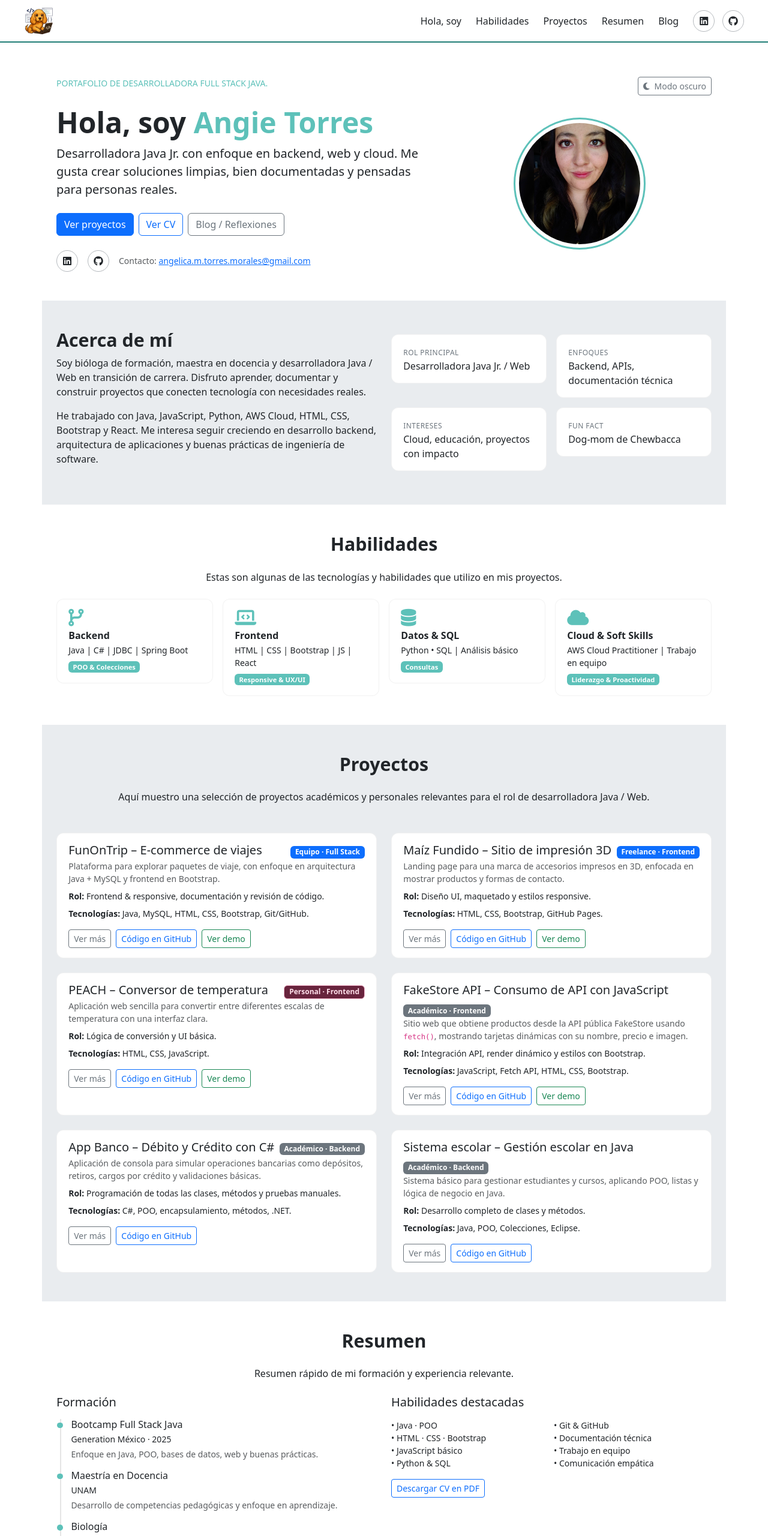
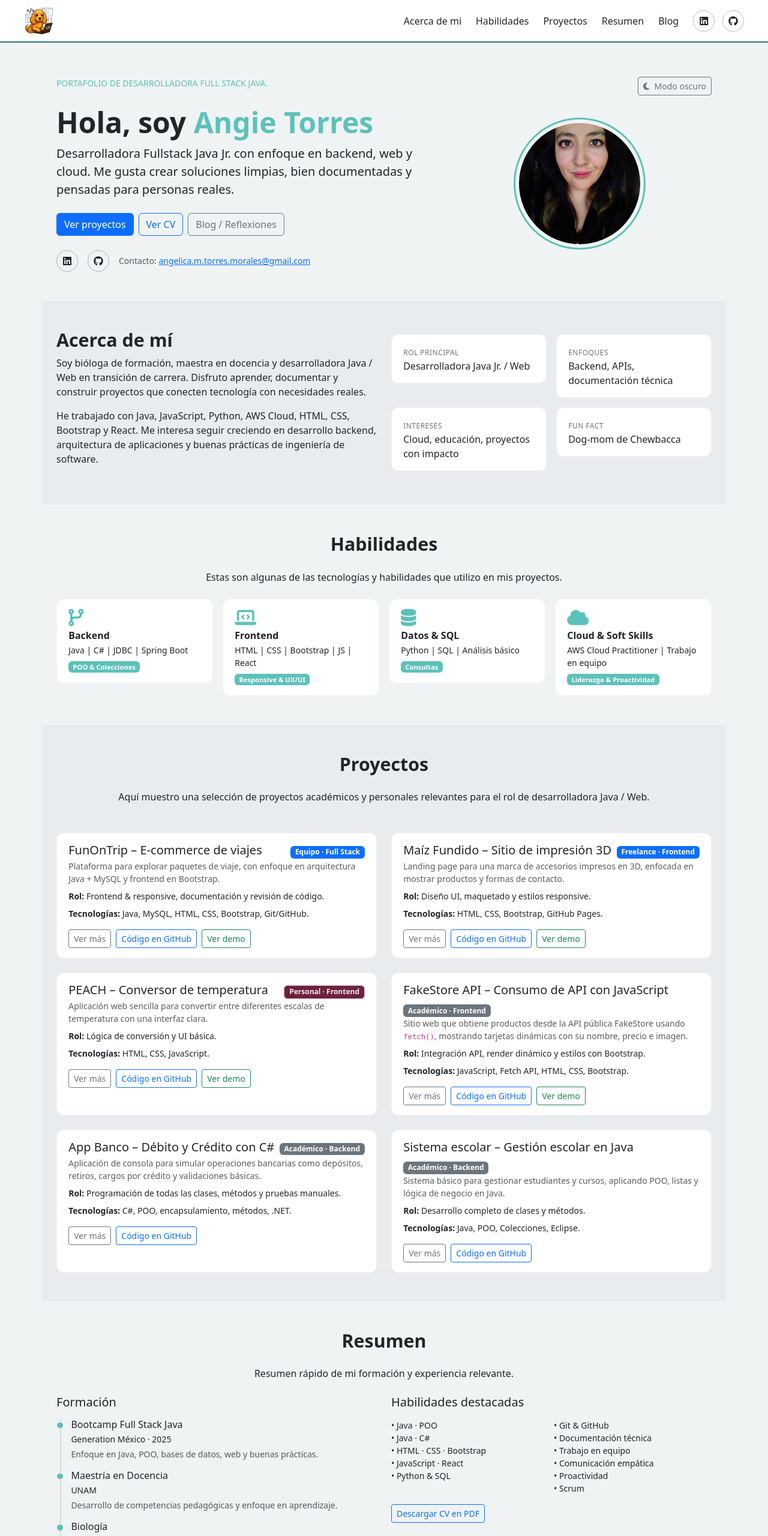
Before and after one commit to Angie-Torres-M/MiPortafolio_AngieTorres, a plain HTML site: page index.html in a window 1280 px wide. Shown: the top 2560 px of the page at 60% size. Drawn offline with nearby package versions, Linux system fonts and the light colour scheme.

Commit message:
Arregle cambios al modo claro para que no deslumbre tanto

```diff
--- a/CSS/style.css
+++ b/CSS/style.css
@@ -22,6 +22,7 @@ body {
   display: flex;
   flex-direction: column;
   min-height: 100vh;
+  background-color: #eef1f3da !important ;
 }
 
 /* El main crece para rellenar el espacio entre header y footer */
--- a/header.html
+++ b/header.html
@@ -64,7 +64,7 @@
                     <!-- Menú (navMenu se controla con JS) -->
                     <div class="nav-menu" id="navMenu">
                         <ul class="nav-links">
-                            <li><a href="#hero">Hola, soy</a></li>
+                            <li><a href="#hero">Acerca de mi</a></li>
                             <li><a href="#skills">Habilidades</a></li>
                             <li><a href="#projects">Proyectos</a></li>
                             <li><a href="#cv">Resumen</a></li>
--- a/index.html
+++ b/index.html
@@ -55,7 +55,7 @@
                             Hola, soy <span class="text-accent">Angie Torres</span>
                         </h1>
                         <p class="lead mb-4">
-                            Desarrolladora Java Jr. con enfoque en backend, web y cloud.
+                            Desarrolladora Fullstack Java Jr. con enfoque en backend, web y cloud.
                             Me gusta crear soluciones limpias, bien documentadas y pensadas
                             para personas reales.
                         </p>
@@ -182,7 +182,7 @@
                         <div class="skill-card">
                             <i class="fa-solid fa-database skill-icon"></i>
                             <h3 class="h6 fw-bold mb-1">Datos & SQL</h3>
-                            <p class="small mb-1">Python • SQL | Análisis básico</p>
+                            <p class="small mb-1">Python | SQL | Análisis básico</p>
                             <span class="badge badge-skill">Consultas</span>
                         </div>
                     </div>
@@ -505,8 +505,9 @@
                             <div class="col-sm-6">
                                 <ul class="list-unstyled small mb-0">
                                     <li>• Java · POO</li>
-                                    <li>• HTML · CSS · Bootstrap</li>
-                                    <li>• JavaScript básico</li>
+                                     <li>• Java · C#</li>
+                                    <li>• HTML · CSS · Bootstrap </li>
+                                    <li>• JavaScript · React</li>
                                     <li>• Python & SQL</li>
                                 </ul>
                             </div>
@@ -516,6 +517,8 @@
                                     <li>• Documentación técnica</li>
                                     <li>• Trabajo en equipo</li>
                                     <li>• Comunicación empática</li>
+                                     <li>• Proactividad</li>
+                                      <li>• Scrum</li>
                                 </ul>
                             </div>
                         </div>
@@ -535,9 +538,7 @@
         <section id="blog" class="py-5 section-alt container">
             <div class="container">
                 <h2 class="section-title text-center mb-4">Blog</h2>
-                <p class="text-center mb-5">
-                    Reflexiones sobre mi camino como desarrolladora Java y aprendiz de TI.
-                </p>
+
 
                 <!-- Entrada obligatoria: reflexión -->
                 <article class="blog-card">
```
